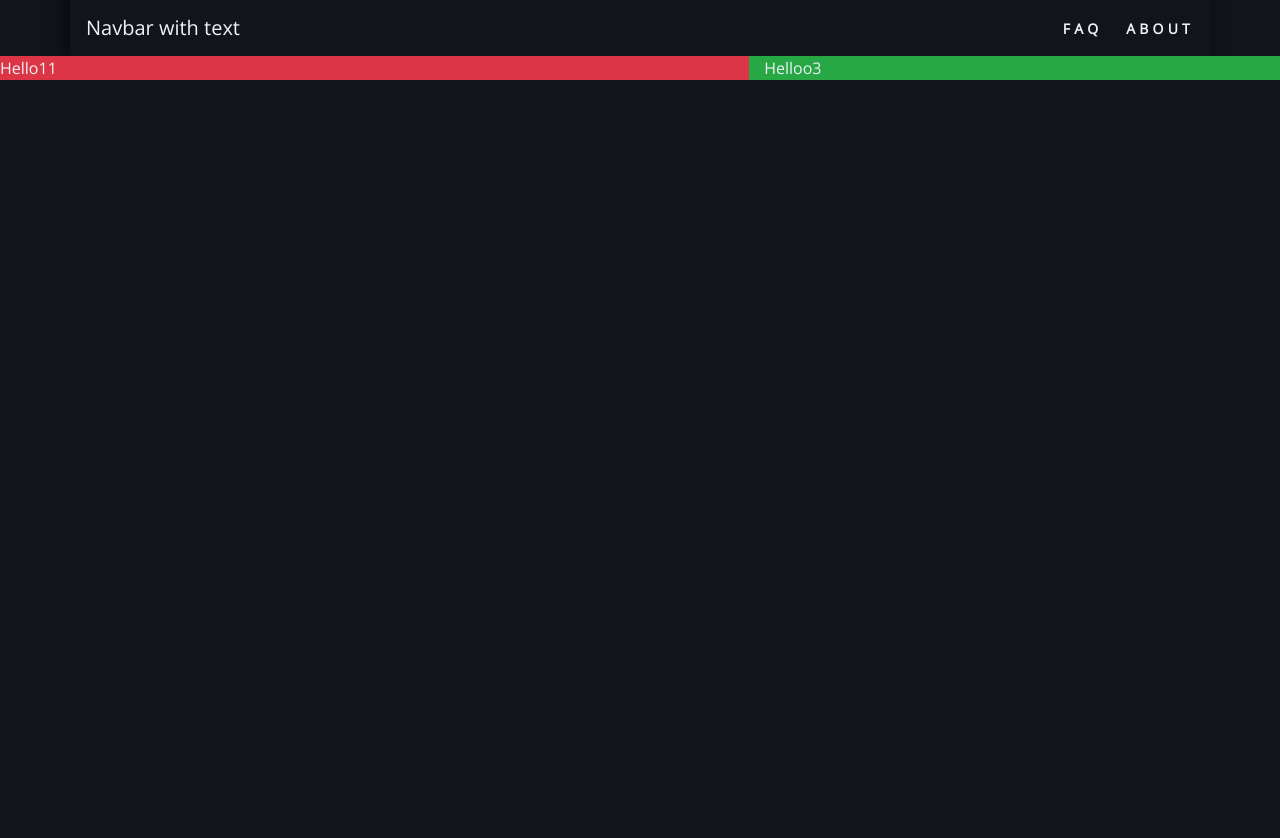
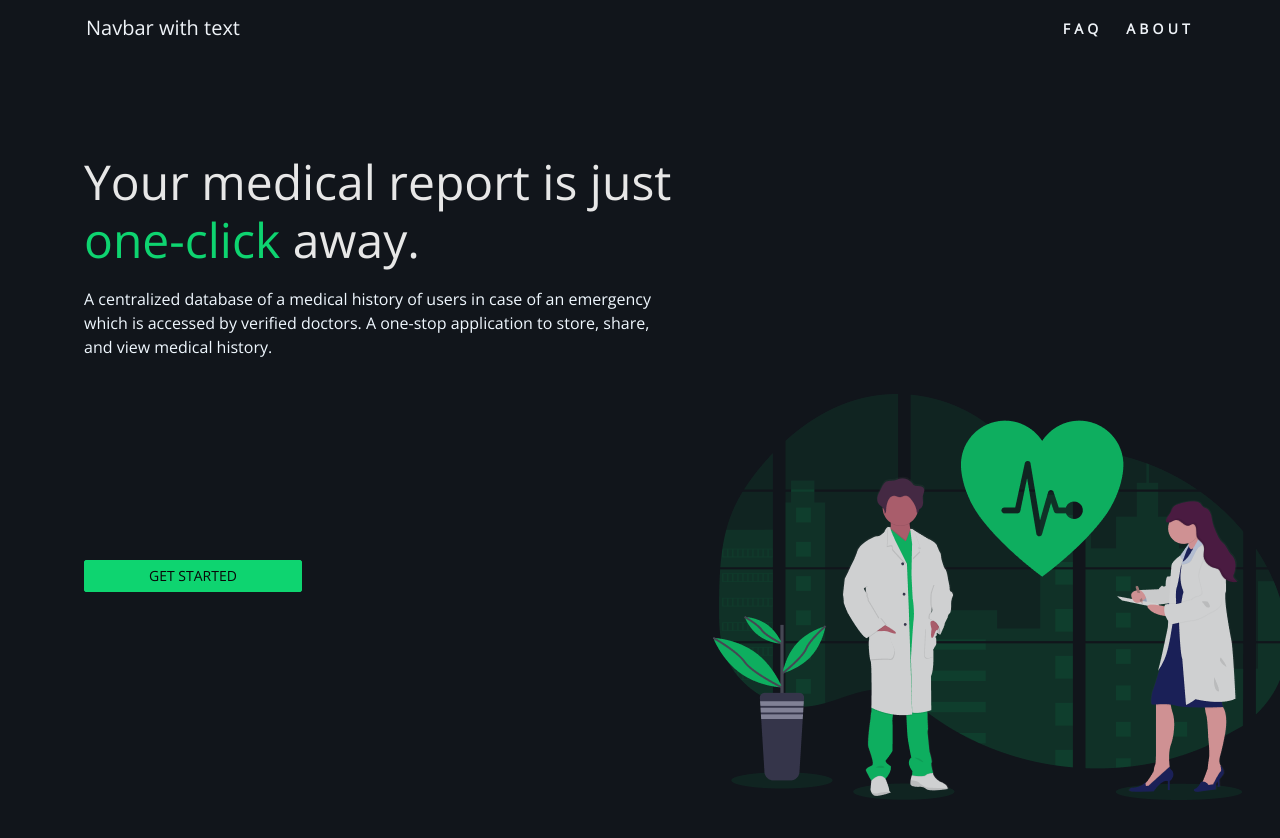
Before and after one commit to iishipatel/VITHack2020_Vicara, a React (Create React App) app: page / in a window 1280 px wide. Shown: the top 838 px of the page. After the commit the page ends 800 px from the top, so only its background shows below. Built offline with nearby package versions, Linux system fonts and the light colour scheme.

Commit message:
landing page

```diff
--- a/src/Components/DummyNavbar/DummyNavbar.js
+++ b/src/Components/DummyNavbar/DummyNavbar.js
@@ -4,7 +4,7 @@ import {Navbar} from 'react-bootstrap'
 function DummyNavbar() {
     return (
         <div  style={{ backgroundColor: '#11151B' }} >
-            <Navbar className="container" style={{ position: 'sticky',boxShadow: '-4px -4px 15px 3px #080A0D' }} >
+            <Navbar className="container" style={{ position: 'sticky' }} >
                 <Navbar.Brand href="#home"  style={{ color:'#EFF3F8' }}>Navbar with text</Navbar.Brand>
                 <Navbar.Toggle />
                 <Navbar.Collapse className="justify-content-end">
--- a/src/Components/LandingPage/LandingPage.js
+++ b/src/Components/LandingPage/LandingPage.js
@@ -1,14 +1,34 @@
-import React from 'react'
+import React from "react";
+import "./landing.css";
 
-function LandingPage() {
-    return (
-        <div style={{ backgroundColor: '#11151B', color: '#EFF3F8', height: '100vh' }} >
-            <div className="row">
-                <div className="col-lg-7 bg-danger ">Hello11</div>
-                <div className="col-lg-5 bg-success">Helloo3</div>
-            </div>
-        </div>
-    )
+import doc from "../../assets/landing.png"
+
+import { Button } from "antd";
+import { Link } from "react-router-dom";
+
+function Landing() {
+  return (
+    <div className="landing_bg">
+      <h1 className="heading_landing">
+      Your medical report is just <span className="green_hulk">one-click</span> away.
+      </h1>
+
+      <p className="p_landing">
+        A centralized database of a medical history of users in case of an
+        emergency which is accessed by verified doctors. A one-stop application
+        to store, share, and view medical history.
+      </p>
+
+      <img alt="doc" className="circle_doc" src={doc}></img>
+
+      <div className="Button_grp_landing">
+
+        <Button block className="first_btn btn_landing">
+          <Link to="/form">GET STARTED</Link>
+        </Button>
+      </div>
+    </div>
+  );
 }
 
-export default LandingPage
+export default Landing;
--- /dev/null
+++ b/src/Components/LandingPage/landing.css
@@ -0,0 +1,91 @@
+.circle_landing {
+  position: absolute;
+  left: 0;
+  bottom: 0;
+  height: 100vh;
+}
+body {
+  background: #11151b;
+}
+
+.circle_logo {
+  position: absolute;
+  top: 24px;
+  left: 68px;
+  /* z-index: -1; */
+}
+
+.circle_doc {
+  position: absolute;
+  bottom: 0;
+  right: 0;
+}
+
+.heading_landing {
+  z-index: 20;
+  height: 92px;
+  width: 662px;
+  left: 84px;
+  top: 153px;
+  position: absolute;
+  color: #e7e7e7;
+  font-size: 48px;
+
+  /* height: 100vh; */
+}
+
+.p_landing {
+  margin-top: 26px;
+  z-index: 20;
+  color: aliceblue;
+  height: 106px;
+  width: 567px;
+  left: 84px;
+  top: 261px;
+  position: absolute;
+}
+
+.Button_grp_landing {
+  top: 70%;
+  left: 84px;
+  position: absolute;
+  margin-right: 12px;
+}
+
+.first_btn {
+  /* margin-left: 34px; */
+  /* padding: 2px 124px; */
+}
+
+.btn_landing {
+  background-color: #0ed470;
+  color: #080808;
+  border: 0.5px solid #0ed470;
+  /* padding-left: 12px;
+  padding-right: 12px; */
+}
+
+.btn_landing:hover {
+  background-color: #0ed470;
+  color: black;
+  text-decoration: none !important;
+  /* border: 0.5px solid #0ed470; */
+  /* outline: none; */
+}
+
+.landing_bg {
+  background: #11151b;
+}
+
+a:hover {
+  text-decoration: none !important;
+}
+
+.green_hulk {
+  color: #0ed470;
+}
+
+.ant-btn-block {
+  padding: 4px 64px;
+  width: 100%;
+}
```
Also changed, not shown: src/assets/landing.png (added).
